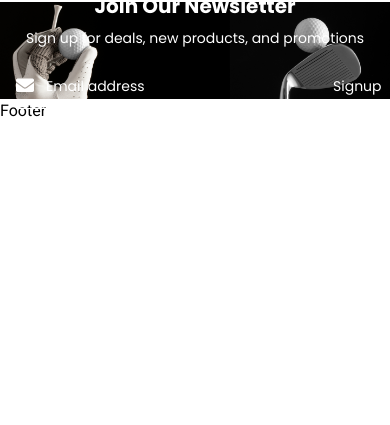
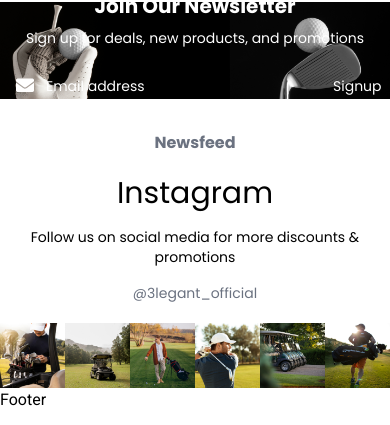
Before and after one commit to Shahwaiz24/React-Blog-Project, a React (Vite) app: page / in a window 390 px wide. Shown: the part 6017-6442 px from the top of the page. Before the commit the page ends 6156 px from the top, so only its background shows below. Built offline with nearby package versions, Linux system fonts and the light colour scheme.

Commit message:
Instagram News Feed Section Completly Responsived

```diff
--- a/src/component/Home/home-component.jsx
+++ b/src/component/Home/home-component.jsx
@@ -16,6 +16,7 @@ import CatogriesGridComponent from "../Grid Component/catogries-grid-component";
 import OfferBannerComponent from "../Offer Banner/offer_banner_component";
 import LatestArticleComponent from "../Article/latest-article-component";
 import NewsLetterComponent from "../News-Letter/news-letter-component";
+import InstagramNewsFeedComponent from "../Instagram-NewsFeed/instagram-newsfeed-component";
 
 export default function HomeComponent() {
   const [showLoginFoam, setShowLoginFoam] = useState(false);
@@ -311,6 +312,11 @@ export default function HomeComponent() {
         <NewsLetterComponent></NewsLetterComponent>
 
       </div>
+
+      <div className="w-full h-fit">
+        <InstagramNewsFeedComponent></InstagramNewsFeedComponent>
+
+      </div>
     </div>
   );
 }
--- a/src/component/Instagram-NewsFeed/instagram-newsfeed-component.jsx
+++ b/src/component/Instagram-NewsFeed/instagram-newsfeed-component.jsx
@@ -1,11 +1,40 @@
 import React from "react";
-import NewsFeedPic from "../Instagram-NewsFeed/instagram-feed-images/last-section-img.png"
+import NewsFeedPic from "../Instagram-NewsFeed/instagram-feed-images/last-section-img.png";
 
-export default function InstagramNewsFeedComponent({img = NewsFeedPic}){
+export default function InstagramNewsFeedComponent({ img = NewsFeedPic }) {
+    return (
+        <div className="w-full h-fit pt-8 bg-white">
+            {/* Text Section */}
+            <div className="text-center px-4 sm:px-8 lg:px-16">
+                {/* Newsfeed Title */}
+                <h1 className="font-poppins font-bold text-base sm:text-lg md:text-xl lg:text-xl text-gray-500">
+                    Newsfeed
+                </h1>
 
-    return (
-        <div className="w-full h-full">
+                {/* Instagram Title */}
+                <h1 className="pt-5 font-poppins font-medium text-3xl sm:text-4xl md:text-5xl lg:text-5xl text-black">
+                    Instagram
+                </h1>
 
+                {/* Subtitle */}
+                <h1 className="pt-4 font-poppins font-light text-sm sm:text-base md:text-lg lg:text-xl ">
+                    Follow us on social media for more discounts & promotions
+                </h1>
+
+                {/* Instagram Handle */}
+                <h1 className="pt-4 font-poppins font-medium text-sm sm:text-base md:text-lg lg:text-xl text-gray-500">
+                    @3legant_official
+                </h1>
+            </div>
+
+            {/* Image Section */}
+            <div className="w-full h-fit pt-5">
+                <img
+                    src={img}
+                    alt="Instagram Feed"
+                    className="w-full h-auto object-cover"
+                />
+            </div>
         </div>
     );
 }
```
